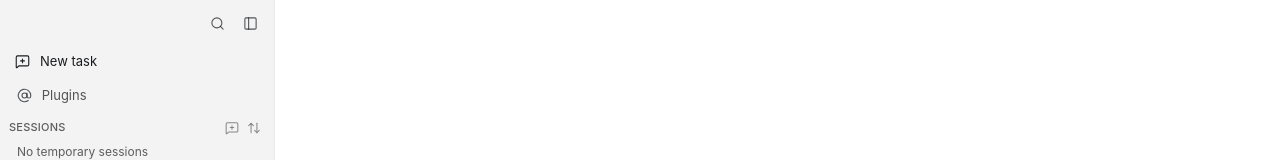
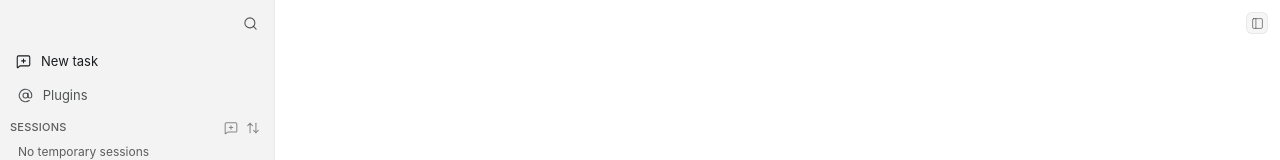
Before and after one commit to Tioit-Wang/PI-Desktop, a React (Vite) app in the folder apps/desktop/: page / in a window 1280 px wide. Shown: the top 160 px of the page. Built offline with nearby package versions, Linux system fonts and the light colour scheme.

Commit message:
fix(sidebar): restore section create menus and move collapse control
Keep Sessions/Projects right-click create menus open across secondary clicks,
contain sidebar list scrolling inside the body, and host collapse/expand in the
session pane top-right instead of the navigation header.

```diff
--- a/apps/desktop/src/App.tsx
+++ b/apps/desktop/src/App.tsx
@@ -90,28 +90,13 @@ function projectName(path?: string | null, name?: string | null) {
 }
 
 function CollapsedTitlebarActions({
-  onToggleSidebar,
   onNewTask,
-  sidebarToggleShortcut,
 }: {
-  onToggleSidebar: () => void;
   onNewTask: () => void;
-  sidebarToggleShortcut: string;
 }) {
   const { t } = useTranslation();
-  const toggleLabel = t("nav.expandSidebar");
   return (
     <div className="titlebar-nav no-drag">
-      <button
-        className="title-nav-btn"
-        title={`${toggleLabel} (${sidebarToggleShortcut})`}
-        aria-label={toggleLabel}
-        aria-expanded={false}
-        data-nav="toggle-sidebar"
-        onClick={onToggleSidebar}
-      >
-        <IconSidebar size={13} />
-      </button>
       <button
         className="title-nav-btn"
         title={t("nav.newTask")}
@@ -120,6 +105,35 @@ function CollapsedTitlebarActions({
         onClick={onNewTask}
       >
         <IconNewSession size={13} />
+      </button>
+    </div>
+  );
+}
+
+function SessionPaneSidebarToggle({
+  collapsed,
+  onToggleSidebar,
+  sidebarToggleShortcut,
+}: {
+  collapsed: boolean;
+  onToggleSidebar: () => void;
+  sidebarToggleShortcut: string;
+}) {
+  const { t } = useTranslation();
+  const label = collapsed ? t("nav.expandSidebar") : t("nav.collapseSidebar");
+  return (
+    <div className="session-pane-toggle no-drag">
+      <button
+        type="button"
+        className="title-nav-btn"
+        title={`${label} (${sidebarToggleShortcut})`}
+        aria-label={label}
+        aria-expanded={!collapsed}
+        data-nav="toggle-sidebar"
+        data-sidebar-state={collapsed ? "collapsed" : "expanded"}
+        onClick={onToggleSidebar}
+      >
+        <IconSidebar size={13} />
       </button>
     </div>
   );
@@ -748,11 +762,7 @@ function AppShell() {
     <div className="app-shell">
       <WindowControls />
       {!sidebarCollapsed && (
-        <Sidebar
-          onOpenSearch={() => setSearchOpen(true)}
-          onToggleSidebar={() => setSidebarCollapsed(true)}
-          sidebarToggleShortcut={sidebarToggleShortcut}
-        />
+        <Sidebar onOpenSearch={() => setSearchOpen(true)} />
       )}
 
       <section className="main-pane">
@@ -760,12 +770,17 @@ function AppShell() {
           {sidebarCollapsed && (
             <div className="main-titlebar-left no-drag">
               <CollapsedTitlebarActions
-                onToggleSidebar={() => setSidebarCollapsed(false)}
                 onNewTask={() => void runMenuCommand("newTask")}
-                sidebarToggleShortcut={sidebarToggleShortcut}
               />
             </div>
           )}
+          <div className="main-titlebar-right no-drag">
+            <SessionPaneSidebarToggle
+              collapsed={sidebarCollapsed}
+              onToggleSidebar={() => setSidebarCollapsed((value) => !value)}
+              sidebarToggleShortcut={sidebarToggleShortcut}
+            />
+          </div>
         </div>
         <UpdateBanner />
 
--- a/apps/desktop/src/components/Sidebar.tsx
+++ b/apps/desktop/src/components/Sidebar.tsx
@@ -39,7 +39,6 @@ import {
   IconNewProject,
   IconPin,
   IconSearch,
-  IconSidebar,
   IconSettings,
   IconSliders,
   IconUser,
@@ -136,12 +135,8 @@ function compareOptionalDate(
 
 export function Sidebar({
   onOpenSearch,
-  onToggleSidebar,
-  sidebarToggleShortcut,
 }: {
   onOpenSearch: () => void;
-  onToggleSidebar: () => void;
-  sidebarToggleShortcut: string;
 }) {
   const { t } = useTranslation();
   const sessions = useAppStore((s) => s.sessions);
@@ -275,7 +270,9 @@ export function Sidebar({
 
   useEffect(() => {
     if (!profileOpen && !sortOpen && !sessionMenu && !projectMenu && !sectionMenu) return;
-    const onPointer = (e: MouseEvent) => {
+    const onPointer = (e: PointerEvent) => {
+      // Right-click must not dismiss first; contextmenu handlers reopen create menus.
+      if (e.button === 2 || (e.pointerType === "mouse" && e.buttons === 2)) return;
       const target = e.target as Node;
       if (profileRef.current?.contains(target)) return;
       if ((target as Element)?.closest?.(".sidebar-popover, .sidebar-row-menu")) return;
@@ -286,11 +283,11 @@ export function Sidebar({
       closeMenus();
     };
     const onViewportChange = () => closeMenus(false);
-    window.addEventListener("mousedown", onPointer);
+    window.addEventListener("pointerdown", onPointer);
     window.addEventListener("keydown", onKey);
     window.addEventListener("resize", onViewportChange);
     return () => {
-      window.removeEventListener("mousedown", onPointer);
+      window.removeEventListener("pointerdown", onPointer);
       window.removeEventListener("keydown", onKey);
       window.removeEventListener("resize", onViewportChange);
     };
@@ -1135,21 +1132,10 @@ export function Sidebar({
           >
             <IconSearch size={15} />
           </button>
-          <button
-            type="button"
-            className="icon-btn"
-            title={`${t("nav.collapseSidebar")} (${sidebarToggleShortcut})`}
-            aria-label={t("nav.collapseSidebar")}
-            aria-expanded={true}
-            data-nav="toggle-sidebar"
-            onClick={onToggleSidebar}
-          >
-            <IconSidebar size={15} />
-          </button>
         </div>
       </div>
 
-      <div className="no-drag flex min-h-0 flex-1 flex-col px-2 pb-1.5">
+      <div className="sidebar-body no-drag">
 
         <button className="nav-item new-task-btn mb-1" data-nav="new-task" onClick={() => void createSession()}>
           <IconNewSession size={15} />
@@ -1175,6 +1161,10 @@ export function Sidebar({
               event.preventDefault();
               event.stopPropagation();
               openSectionMenu("sessions", event.clientX, event.clientY);
+            }}
+            onPointerDown={(event) => {
+              // Keep native drag/text selection from eating the secondary click path.
+              if (event.button === 2) event.preventDefault();
             }}
           >
             <span id="sidebar-standalone-sessions-label" className="sidebar-list-label">
@@ -1242,6 +1232,9 @@ export function Sidebar({
             event.preventDefault();
             event.stopPropagation();
             openSectionMenu("projects", event.clientX, event.clientY);
+          }}
+          onPointerDown={(event) => {
+            if (event.button === 2) event.preventDefault();
           }}
         >
           <span className="sidebar-list-label">{t("nav.projects")}</span>
```
Also changed, not shown: apps/desktop/src/styles/globals.css, 5 other files (tests, documents, lock files or other folders).
